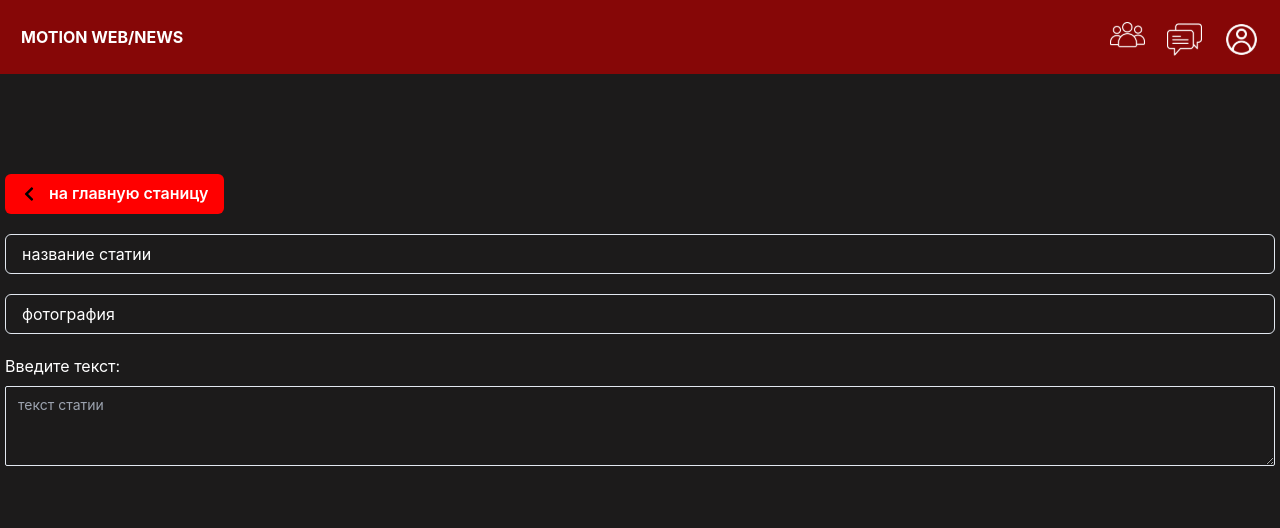
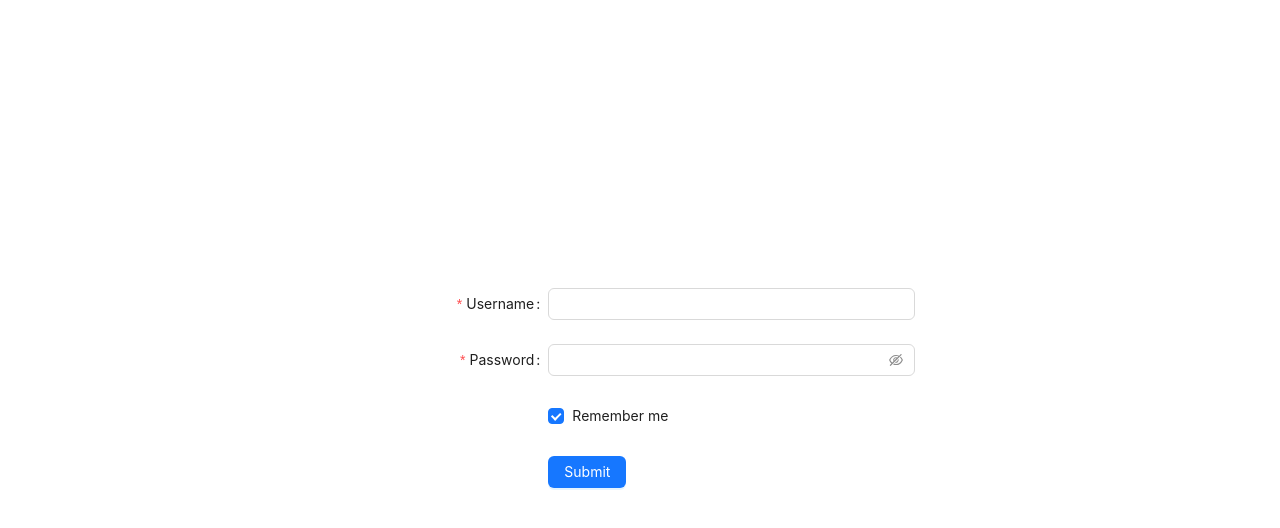
Before and after one commit to Aziret890/chatAndNews, a React (Vite) app: page /admin in a window 1280 px wide. Shown: the top 528 px of the page. Built offline with nearby package versions, Linux system fonts and the light colour scheme.

Commit message:
aziret finish password componets

```diff
--- a/src/App.tsx
+++ b/src/App.tsx
@@ -11,6 +11,7 @@
 
 import Profile from "./components/profile/profile";
 import AdminPage from "./pages/AdminPage/AdminPage";
+import Password from "./components/password/Password";
 
 const router = createBrowserRouter([
   {
@@ -92,7 +93,8 @@
     path: "/admin",
     element: (
       <>
-        <AdminPage />
+        {/* <AdminPage /> */}
+        <Password/>
       </>
     ),
   },
--- a/src/components/admin/Admin.tsx
+++ b/src/components/admin/Admin.tsx
@@ -50,11 +50,11 @@
               <div />
               <div className="mt-[20px] admin__content__block-textArea">
                 <Text color={"white"} mb="8px">
-                  Введите текст: {value}
+                  Введите текст:
                 </Text>
                 <Textarea
-                  value={value}
                   onChange={handleInputChange}
+                  color={"white"}
                   placeholder="текст статии"
                   size="sm"
                 />
--- /dev/null
+++ b/src/components/password/Passoword.scss
@@ -0,0 +1,20 @@
+.password {
+  height: 100vh;
+  display: flex;
+  justify-content: center;
+  align-items: center;
+  .password__content__inputs {
+    min-width: 550px;
+  }
+}
+@media (max-width:600px) {
+    .password {
+        height: 100vh;
+        display: flex;
+        justify-content: center;
+        align-items: center;
+        .password__content__inputs {
+          min-width: 350px;
+        }
+      }
+}
--- /dev/null
+++ b/src/components/password/Password.tsx
@@ -0,0 +1,74 @@
+import React from "react";
+import { Button, Checkbox, Form, type FormProps, Input } from "antd";
+import "./Passoword.scss";
+type FieldType = {
+  username?: string;
+  password?: string;
+  remember?: string;
+};
+
+function Password() {
+  const onFinish: FormProps<FieldType>["onFinish"] = (values) => {
+    console.log("Success:", values);
+  };
+
+  const onFinishFailed: FormProps<FieldType>["onFinishFailed"] = (
+    errorInfo
+  ) => {
+    console.log("Failed:", errorInfo);
+  };
+  return (
+    <div className="password">
+      <div className="paasword__content">
+        <div className="password__content__inputs">
+          <Form
+            name="basic"
+            labelCol={{ span: 8 }}
+            wrapperCol={{ span: 16 }}
+            style={{ maxWidth: 600 }}
+            initialValues={{ remember: true }}
+            onFinish={onFinish}
+            onFinishFailed={onFinishFailed}
+            autoComplete="off"
+          >
+            <Form.Item<FieldType>
+              label="Username"
+              name="username"
+              rules={[
+                { required: true, message: "Please input your username!" },
+              ]}
+            >
+              <Input />
+            </Form.Item>
+
+            <Form.Item<FieldType>
+              label="Password"
+              name="password"
+              rules={[
+                { required: true, message: "Please input your password!" },
+              ]}
+            >
+              <Input.Password />
+            </Form.Item>
+
+            <Form.Item<FieldType>
+              name="remember"
+              valuePropName="checked"
+              wrapperCol={{ offset: 8, span: 16 }}
+            >
+              <Checkbox>Remember me</Checkbox>
+            </Form.Item>
+
+            <Form.Item wrapperCol={{ offset: 8, span: 16 }}>
+              <Button type="primary" htmlType="submit">
+                Submit
+              </Button>
+            </Form.Item>
+          </Form>
+        </div>
+      </div>
+    </div>
+  );
+}
+
+export default Password;
```
